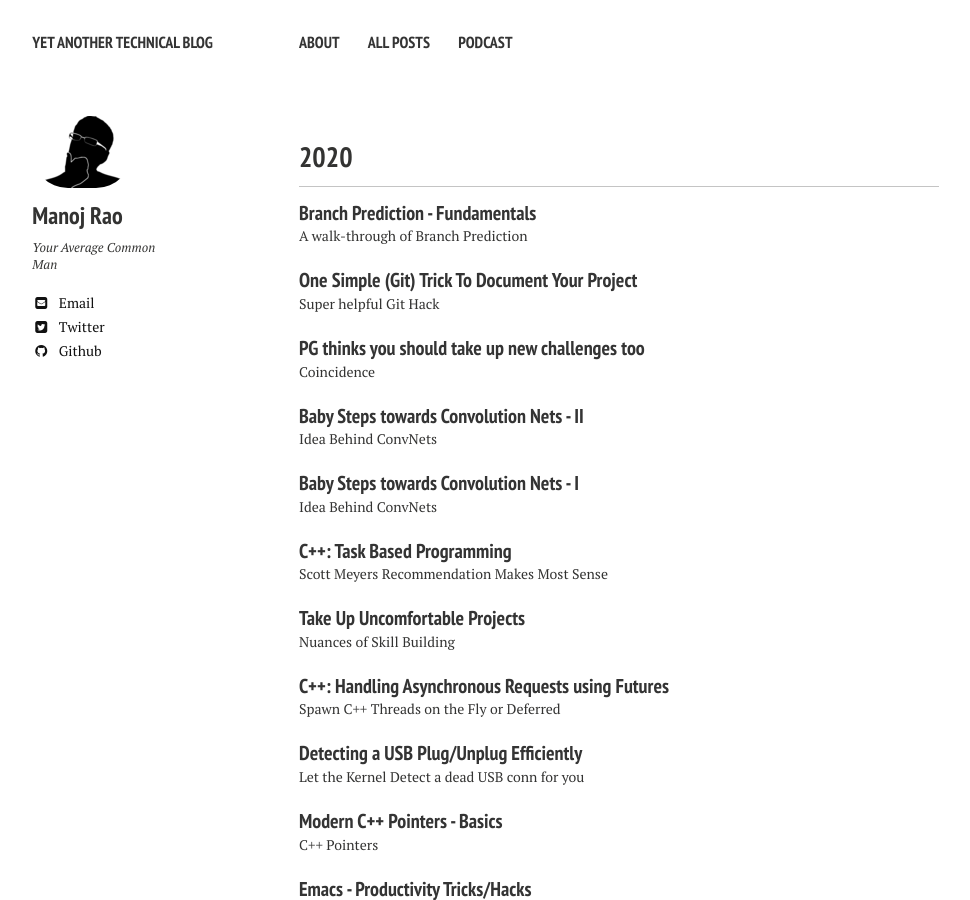
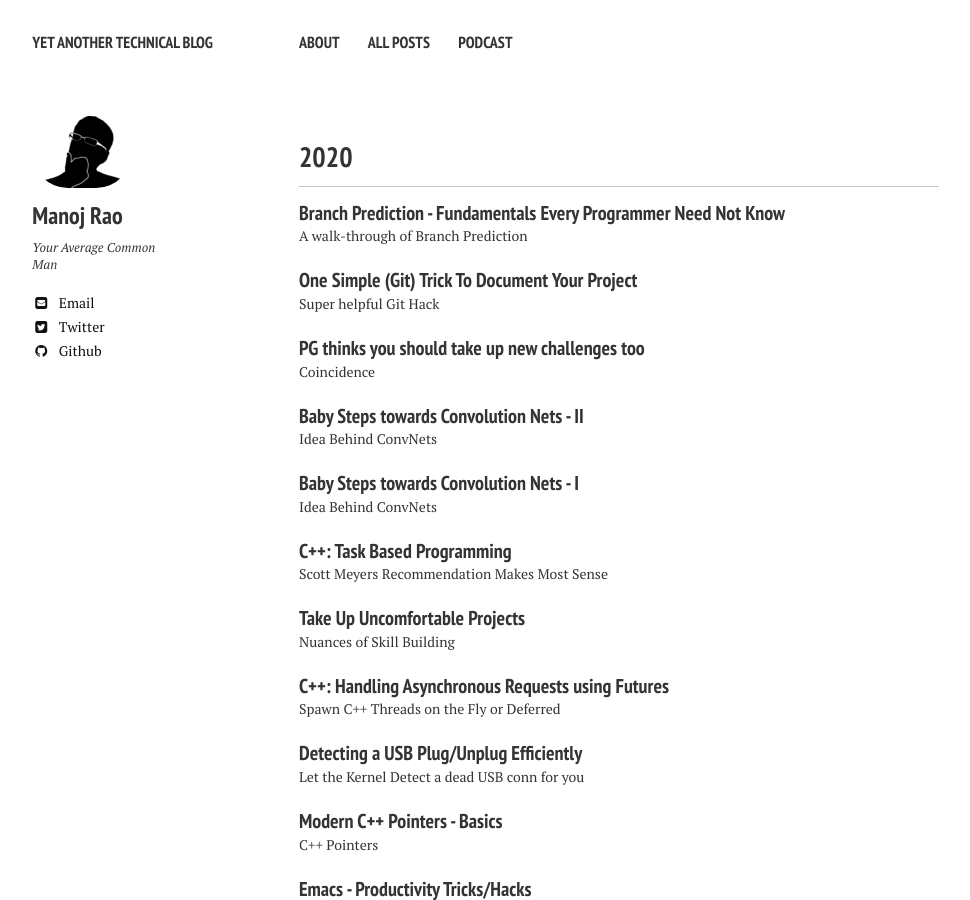
Before and after one commit to mycpuorg/mycpuorg.github.io, a Jekyll site: the page built from index.md, in a window 1280 px wide and 900 px high. Shown: the whole window, without its empty margins (21-991 px from the left). Built offline with Jekyll 4.4.1, drawn with Linux system fonts in a browser that asks for light colours; nearby versions of some CDN libraries; comment, search, counter and statistics services are not loaded.

Commit message:
Branch Pred title change

```diff
--- a/_posts/2020-02-01-branch-prediction-basics.md
+++ b/_posts/2020-02-01-branch-prediction-basics.md
@@ -1,6 +1,6 @@
 ---
 layout: post
-title: "Branch Prediction - Fundamentals"
+title: "Branch Prediction - Fundamentals Every Programmer Need Not Know"
 excerpt: "A walk-through of Branch Prediction"
 tags: [Linux, Code, C++, BPF, eBPF, BCC, tracing, LLVM]
 comments: true
```
